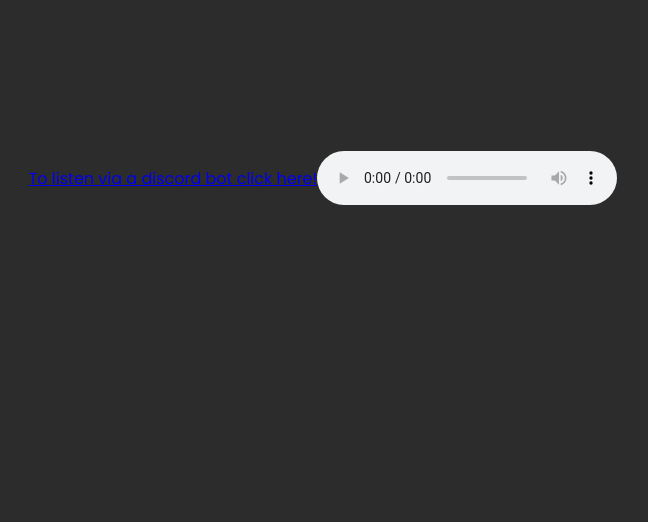
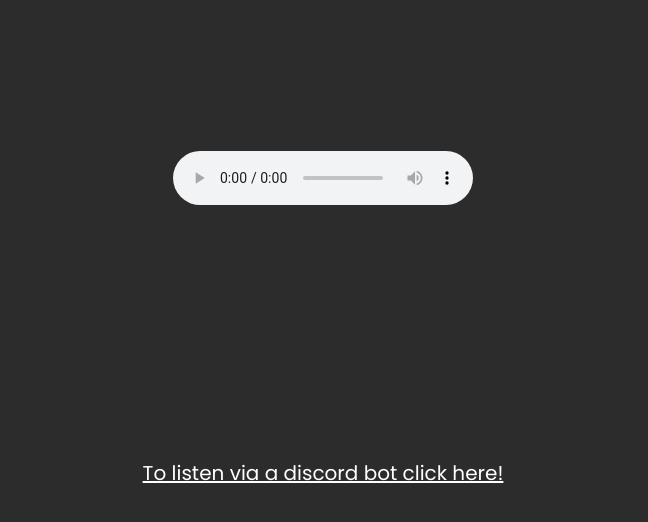
Before and after one commit to Ryann-Devv/beats, a plain HTML site: page Listen.html in a window 1280 px wide. Shown: the part 222-744 px from the top of the page, without its empty margins (317-965 px from the left). Drawn offline with Linux system fonts and the light colour scheme.

Commit message:
Update listen.css

```diff
--- a/listen.css
+++ b/listen.css
@@ -44,6 +44,13 @@ top: 15%;
 
   font-size: 25px
 }
+#BOT {
+   color: #fff;
+  position: absolute;
+
+  font-size: 20px;
+  top: 85%;
+  tex
 #LISTEN {
    color: #fff;
   position: absolute;
```
